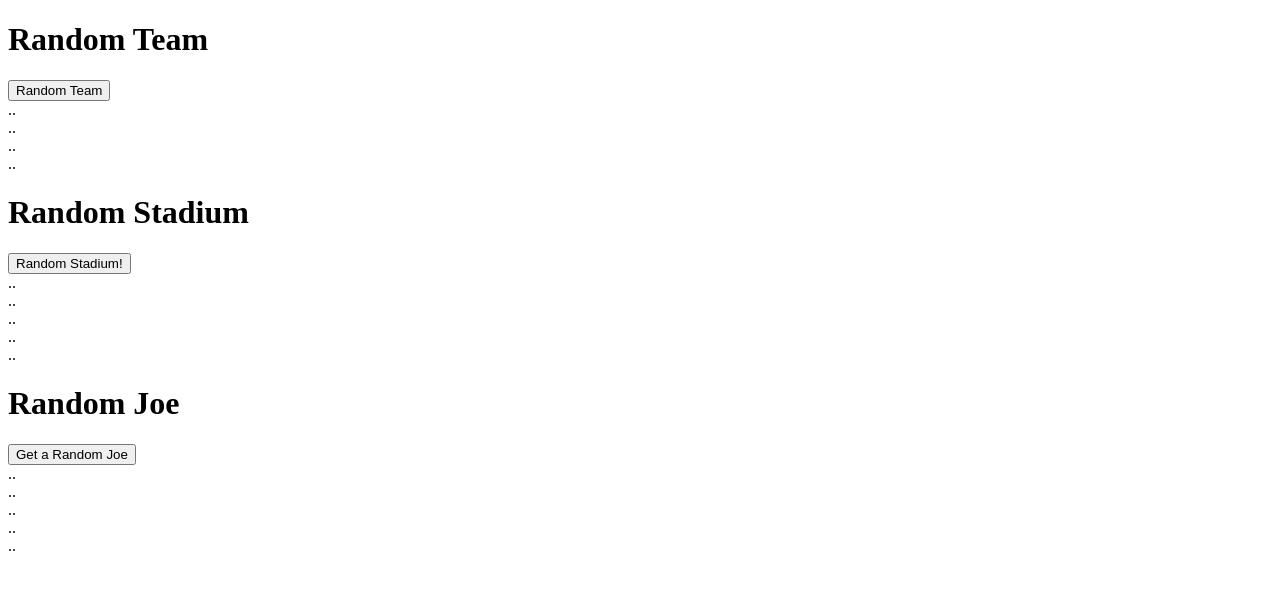
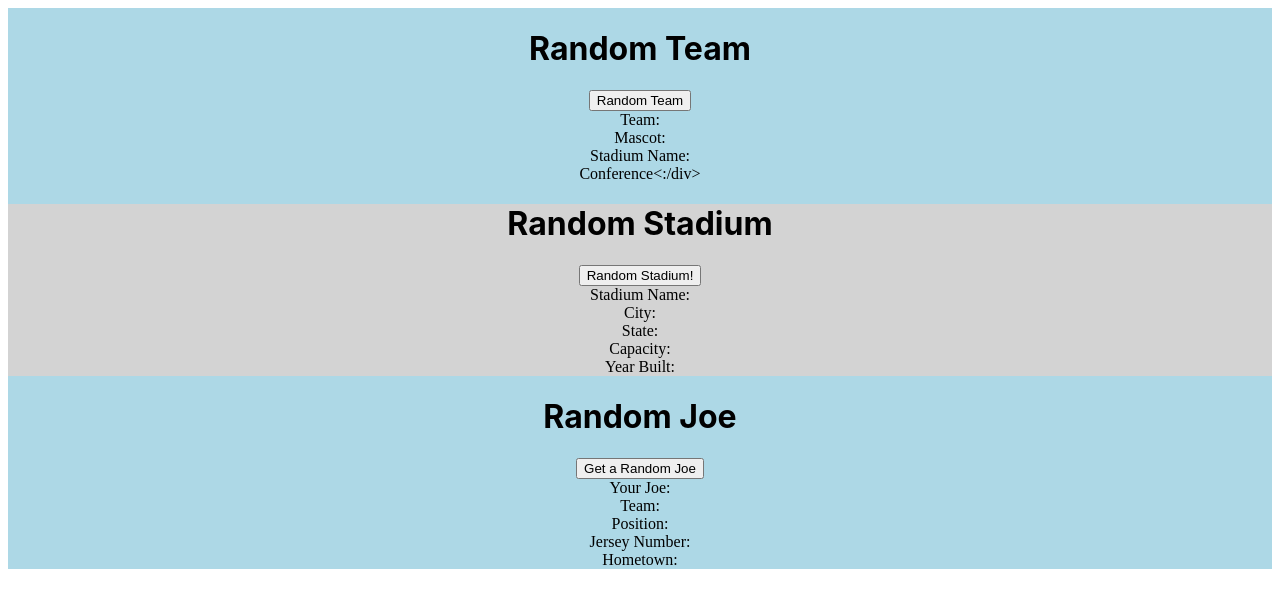
Before and after one commit to mckenjus/cfb-project, a website: page client/index.html in a window 1280 px wide. Drawn offline with nearby package versions, Linux system fonts and the light colour scheme.

Commit message:
added css

```diff
--- a/client/index.html
+++ b/client/index.html
@@ -7,60 +7,60 @@
     <title>Justin's CFB site</title>
     <script src="https://cdnjs.cloudflare.com/ajax/libs/axios/0.21.1/axios.min.js"></script>
     <script src="./cfb.js" defer></script>
-    <link rel="stylesheet" href="styles.css">
+    <link rel="stylesheet" href="style.css">
 <body>
+    <div id='teamCard' class="row">
     <h1>Random Team</h1>
     <button id='random-team' href='/teams'>Random Team</button>
-    <div class="row">
         <div class="column">
-          <div id='team' class="card">..</div>
+          <div id='team' class="card">Team:</div>
         </div>
         <div class="column">
-          <div id='mascot' class="card">..</div>
+          <div id='mascot' class="card">Mascot:</div>
         </div>
         <div class="column">
-          <div id='location' class="card">..</div>
+          <div id='location' class="card">Stadium Name:</div>
         </div>
         <div class="column">
-          <div id='conference' class="card">..</div>
+          <div id='conference' class="card">Conference<:/div>
         </div>
       </div>
+    <div id='stadiumCard' class="row">
     <h1>Random Stadium</h1>
     <button id='random-venue' href='/venues'>Random Stadium!</button>
-    <div class="row">
         <div class="column">
-          <div id='name' class="card">..</div>
+          <div id='name' class="card">Stadium Name:</div>
         </div>
         <div class="column">
-          <div id='city' class="card">..</div>
+          <div id='city' class="card">City:</div>
         </div>
         <div class="column">
-          <div id='state' class="card">..</div>
+          <div id='state' class="card">State:</div>
         </div>
         <div class="column">
-          <div id='capacity' class="card">..</div>
+          <div id='capacity' class="card">Capacity:</div>
         </div>
         <div class="column">
-            <div id='constructed' class="card">..</div>
+            <div id='constructed' class="card">Year Built:</div>
           </div>
       </div>
     <h1>Random Joe</h1>
     <button id='randomPlayer' jref='/player'>Get a Random Joe</button>
-    <div class="row">
+    <div id='joeCard' class="row">
         <div class="column">
-          <div id='joename' class="card">..</div>
+          <div id='joename' class="card">Your Joe:</div>
         </div>
         <div class="column">
-          <div id='joeteam' class="card">..</div>
+          <div id='joeteam' class="card">Team:</div>
         </div>
         <div class="column">
-          <div id='position' class="card">..</div>
+          <div id='position' class="card">Position:</div>
         </div>
         <div class="column">
-          <div id='jersey' class="card">..</div>
+          <div id='jersey' class="card">Jersey Number:</div>
         </div>
         <div class="column">
-            <div id='hometown' class="card">..</div>
+            <div id='hometown' class="card">Hometown:</div>
           </div>
       </div>
 </body>
--- /dev/null
+++ b/client/style.css
@@ -0,0 +1,13 @@
+h1{
+    font-family: -apple-system, BlinkMacSystemFont, 'Segoe UI', Roboto, Oxygen, Ubuntu, Cantarell, 'Open Sans', 'Helvetica Neue', sans-serif;
+
+}
+#teamCard{
+    background-color: lightblue;
+    align-content: center;
+    text-align: center;
+
+}
+#stadiumCard{
+    background-color: lightgrey;
+}
--- a/style.css
+++ /dev/null
@@ -1,4 +0,0 @@
-body{
-    margin: auto;
-    color: black;
-}
```
